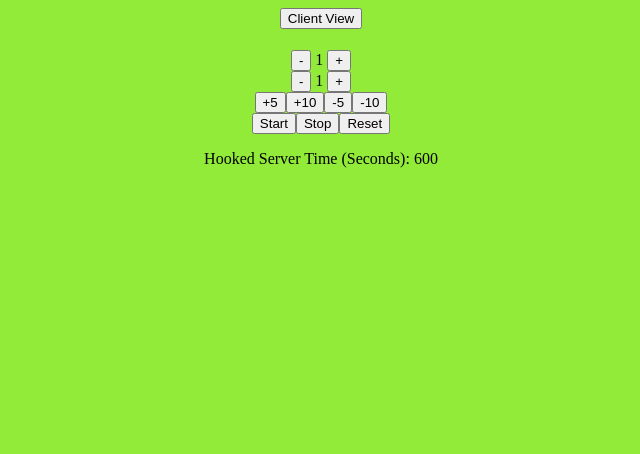
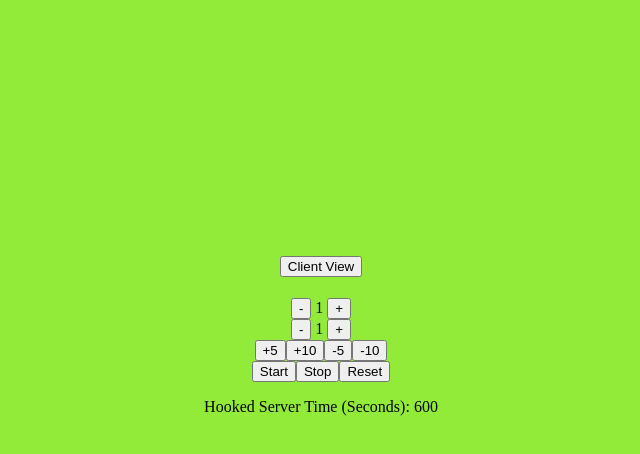
Before and after one commit to AquaWoid/CT-Frontend, a React (Create React App) app: page / in a window 1280 px wide. Shown: the top 454 px of the page, without its empty margins (319-959 px from the left). Built offline with nearby package versions, Linux system fonts and the light colour scheme; no server answers.

Commit message:
final color changes

```diff
--- a/src/App.css
+++ b/src/App.css
@@ -1,7 +1,16 @@
 .App {
   text-align: center;
-  height: 400px;
+  position: fixed;
+  top: 0;
+  left: 0;
+  bottom: 0;
+  right: 0;
+  overflow: auto;
 
+}
+
+.formater {
+  margin-top: 20%;
 }
 
 .App-logo {
--- a/src/App.js
+++ b/src/App.js
@@ -113,7 +113,7 @@ function App() {
           setColor("rgb(247, 69, 69)")
         }
         //console.log(data);
-        document.body.style.backgroundColor = color;
+        document.body.style.backgroundColor = col;
       })
 
       socket.on("receive_yellow_limit", (limit) => {
@@ -134,7 +134,7 @@ function App() {
   return (
 
     <div className="App" style={{backgroundColor: col}}>
-
+      <div className='formater'>
       {isHost &&
       <div>
       <button onClick={() => toggleHost(false)}>Client View</button>
@@ -170,6 +170,8 @@ function App() {
       </div>
       }
 
+      </div>
+
 
     </div>
   );
```
